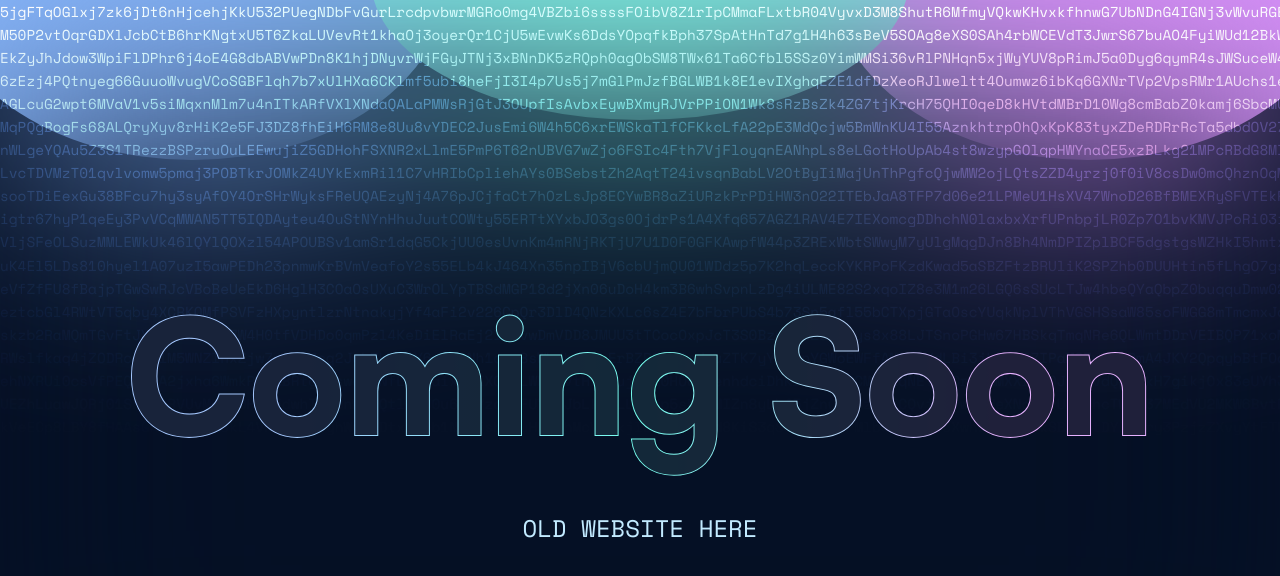
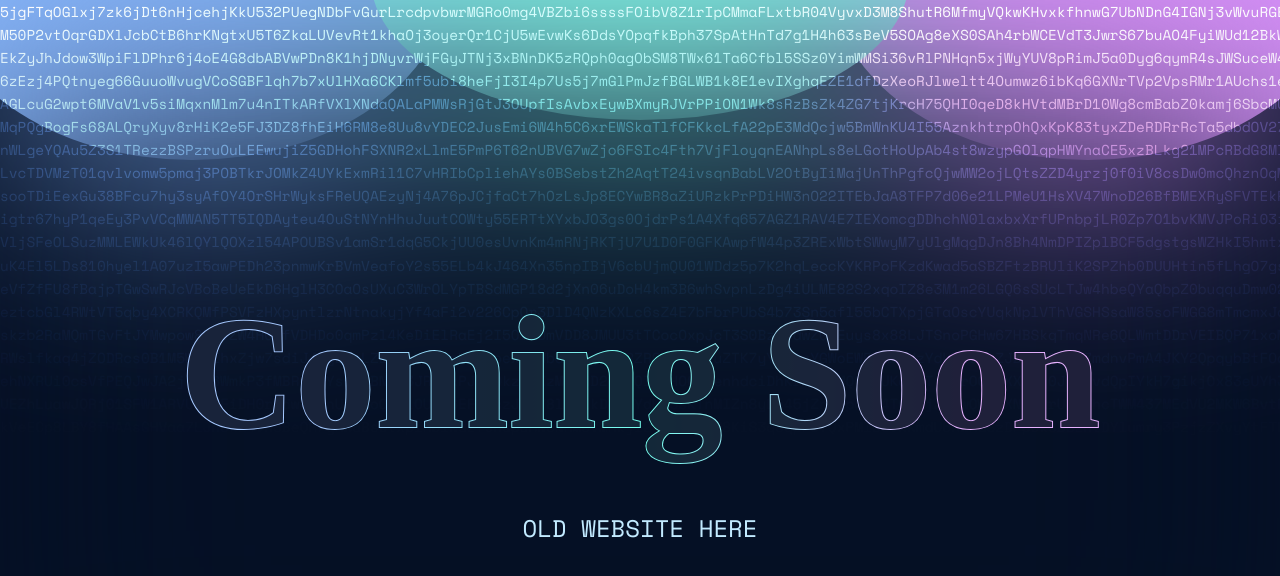
Before and after one commit to brinterwastaken/brinterwastaken.github.io, a Vue app: page / in a window 1280 px wide. Shown: the top 576 px of the page. Built offline with nearby package versions, Linux system fonts and the light colour scheme.

Commit message:
Revert "fixed font name"
This reverts commit 3eaea584a1cf508740ddcbe4baf2ff70b230b766.

```diff
--- a/src/components/FancyHeading.vue
+++ b/src/components/FancyHeading.vue
@@ -19,7 +19,7 @@ const props = defineProps({ text: String, fontSize: Number, overlayBg: String })
 <style>
 svg {
   font-weight: 800;
-  font-family: 'Satoshi';
+  font-family: 'Satoshi Variable';
   width: 100%;
 }
 
```
